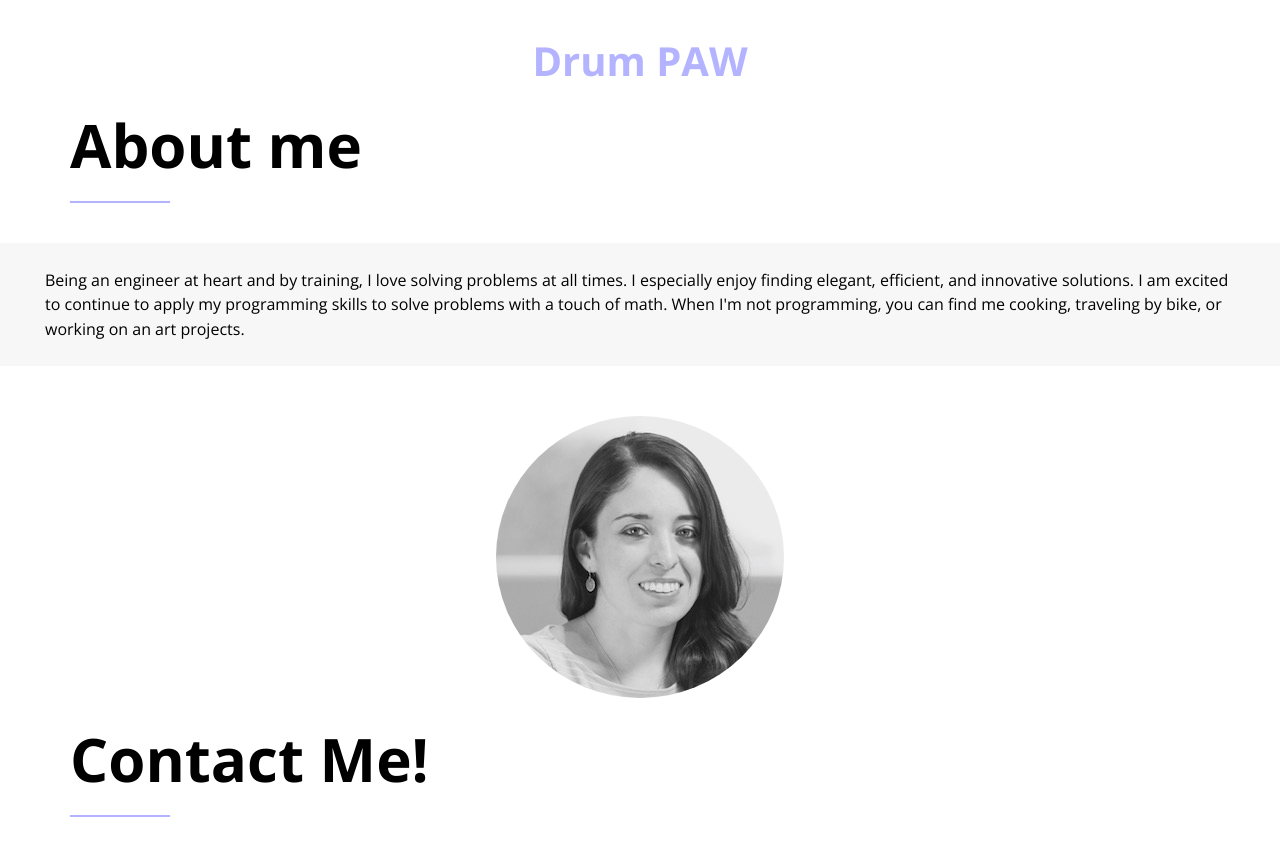
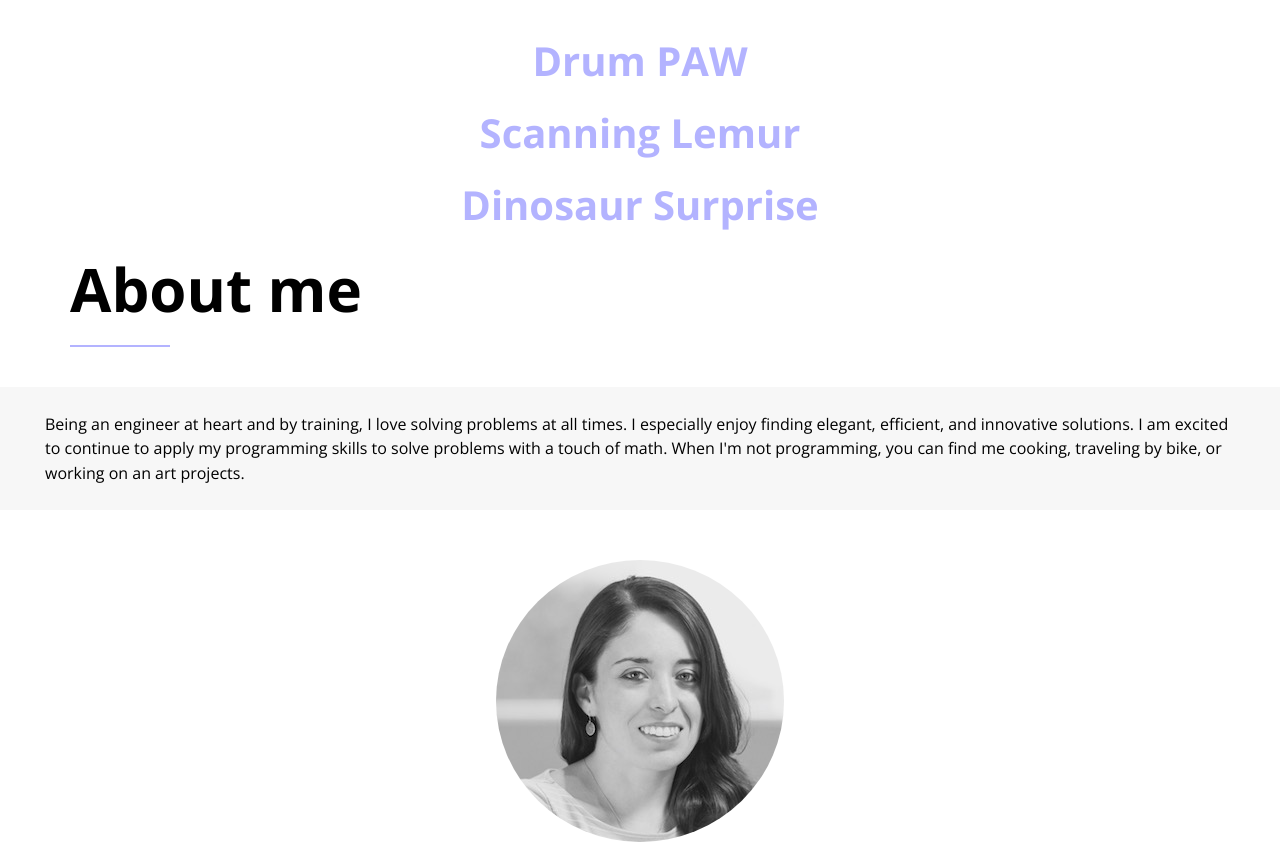
Before and after one commit to la-mari/la-mari.github.io, a plain HTML site: page index.html in a window 1280 px wide. Shown: the part 1048-1902 px from the top of the page. Drawn offline with nearby package versions, Linux system fonts and the light colour scheme; some packages are replaced by stand-ins of ours.

Commit message:
added generative arts projects

```diff
--- a/index.html
+++ b/index.html
@@ -116,17 +116,19 @@
 <br>
 <br>
 <!--     <section id="arts" class="section"> -->
+<!-- generative arts -->
       <div class="container">
         <div class="row">
           <div class="col-sm-12">
             <h2 class="heading">Generative arts</h2>
             <h2 class="centered"> <a href="https://la-mari.github.io/p5_electric_drums/">Drum PAW</a>
+            <h2 class="centered"> <a href="https://la-mari.github.io/slit-scan/">Scanning Lemur</a>
+            <h2 class="centered"> <a href="https://la-mari.github.io/ProcessingP2/">Dinosaur Surprise</a>
             </h2>
           </div>
         </div>
       </div>
 <!--     </section> -->
-
 
 <!--     <section id="about" class="section"> -->
       <div class="container">
```
